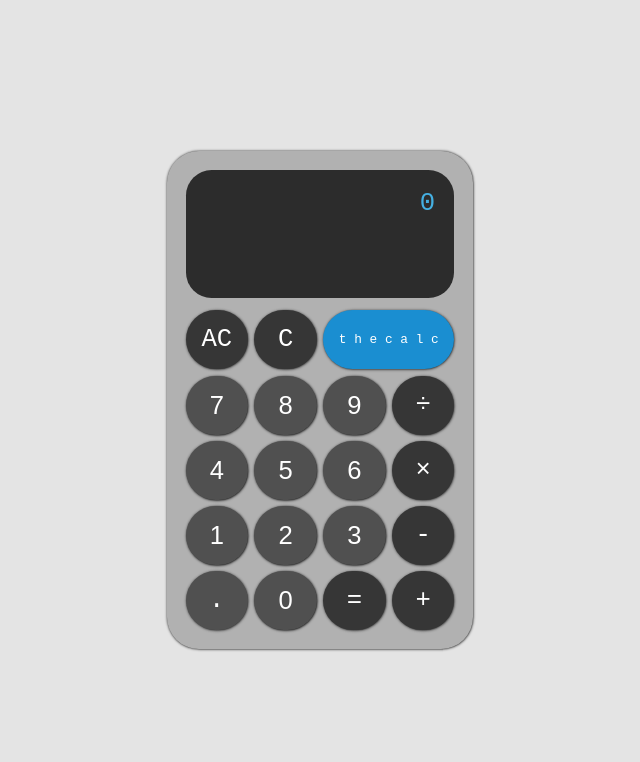
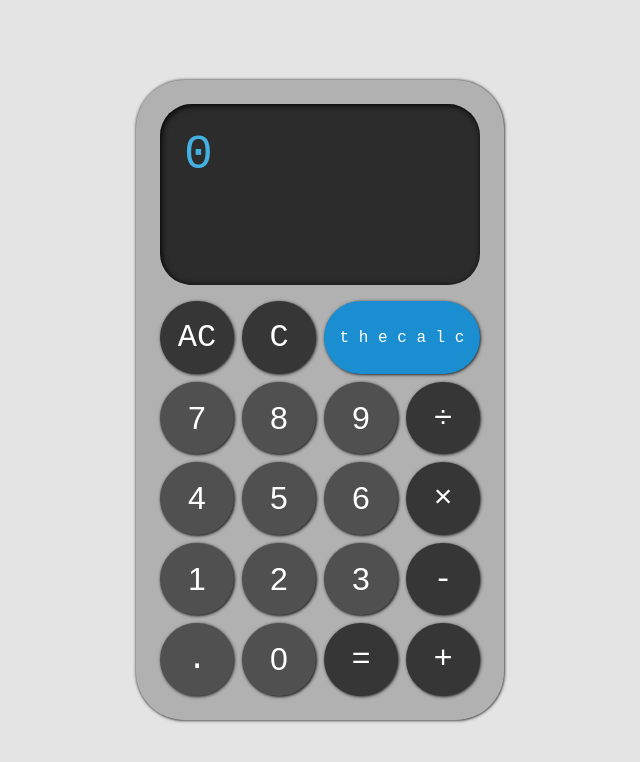
Before and after one commit to lrwthns/calculator, a plain HTML site: page index.html in a window 1280 px wide. Shown: the whole page, without its empty margins (320-960 px from the left). Drawn offline with Linux system fonts and the light colour scheme.

Commit message:
Fix layout scalability problem by switching units to rem

```diff
--- a/index.html
+++ b/index.html
@@ -6,12 +6,12 @@
     <link rel="stylesheet" type="text/css" href="style.css">
 </head>
 <body>
-    <div class="container">
+    <div id="container">
         <div id='display'>0</div>
-        <div class='buttons'>
+        <div id='buttons'>
             <button id='clear'>AC</button>
             <button id='backspace'>C</button>
-            <button id='thecalc'>t h e  c a l c</button>
+            <button id='thecalc'>t h e c a l c</button>
             <button class='numbers'>7</button>
             <button class='numbers'>8</button>
             <button class='numbers'>9</button>
--- a/style.css
+++ b/style.css
@@ -1,4 +1,4 @@
-/* okay what do I put here */
+
 body {
     display: grid;
     background-color: rgb(228, 228, 228);
@@ -6,74 +6,69 @@ body {
     align-content: center;
 }
 
-.container {
-    padding: 1vw;
+#container {
+    width: 20rem;
+    height: 37rem;
+    padding: 1.5rem;
     background-color:rgb(177, 177, 177);
+    border: none;
+    border-radius: 3rem;
+    box-shadow: 0.02rem 0.02rem 0.2rem 0 rgb(0, 0, 0);
+    display: grid;
+    grid-template-columns: 1fr;
     grid-template-rows: 1fr 2fr;
-    grid-gap: 5vw;
-    border: 0.5vw solid transparent;
-    border-radius: 2.5vw;
-    box-shadow: 0.02vw 0.02vw 0.2vw 0 rgb(0, 0, 0);
 }
 
 #display {
-    grid-row: 1/2;
-    width: 18vw;
-    height: 7vw;
-    font-size: 2vw;
+    font-size: 3rem;
     font-family: monospace;
     color: rgb(69, 176, 226);
     background-color: rgb(44, 44, 44);
-    padding: 1.5vw;
-    border-radius: 2vw;
-    margin-bottom: 1vw;
-    box-shadow: 0.03vw 0.03vw 0.6w 0 black inset;
+    padding: 1.5rem;
+    border-radius: 2rem;
+    margin-bottom: 1rem;
+    box-shadow: 0.08rem 0.08rem 0.4rem 0 black inset;
     word-wrap: break-word;
     overflow: hidden;
-    text-align: right;
 }
 
-.buttons {
-    grid-row: 2/3;
-    width: 21vw;
-    height: 25vw;
+#buttons {
     display: grid;
     grid-template-columns: repeat(4, 1fr);
     grid-template-rows: repeat(5, 1fr);
-    grid-gap: 0.5vw 0.5vw;
+    grid-gap: 0.5rem;
 }
 
 .numbers {
-    font-size: 2vw;
+    font-size: 2rem;
+    padding: 1rem;
     color: white;
     background-color: rgb(80, 80, 80);
-    border: 1vw solid transparent;
-    border-radius: 6vw;
+    border: none;
+    border-radius: 3rem;
     outline: none;
-    box-shadow: 0.03vw 0.03vw 0.2vw 0 rgb(0, 0, 0);
+    box-shadow: 0.05rem 0.05rem 0.2rem 0 rgb(0, 0, 0);
 }
 
 .numbers:hover {
-    background-color: rgb(61, 77, 102);
+    color: rgb(37, 37, 37);
+    background-color: rgb(240, 240, 240);
     border: none;
     box-shadow: none;
     transition: all .15s ease-in-out;
-    transform: translateY(-0.2vw);
-    /*position: relative;
-    animation: bounce 0.1s 1 linear;
-    animation-fill-mode: forwards;*/
+    transform: translateY(-0.2rem);
 }
 
 .operands {
-    font-size: 2vw;
+    font-size: 2rem;
+    padding: 1rem;
     font-family: monospace;
     color: rgb(255, 255, 255);
     background-color: rgb(54, 54, 54);
     border: none;
-    border: 1vw solid transparent;
-    border-radius: 6vw;
+    border-radius: 3rem;
     outline: none;
-    box-shadow: 0.03vw 0.03vw 0.2vw 0 rgb(24, 24, 24);
+    box-shadow: 0.05rem 0.05rem 0.2rem 0 rgb(24, 24, 24);
 }
 
 .operands:hover {
@@ -81,18 +76,19 @@ body {
     background-color: rgb(235, 130, 33);
     box-shadow: none;
     transition: all .15s ease-in-out;
-    transform: translateY(-0.2vw);
+    transform: translateY(-0.2rem);
 }
 
 #decimal, #equals, #clear, #backspace {
-    font-size: 2vw;
+    font-size: 2rem;
+    padding: 1rem;
     font-family: monospace;
     color: rgb(255, 255, 255);
     background-color: rgb(54, 54, 54);
     border: none;
-    border-radius: 6vw;
+    border-radius: 3rem;
     outline: none;
-    box-shadow: 0.03vw 0.03vw 0.2vw 0 rgb(24, 24, 24);
+    box-shadow: 0.05rem 0.05rem 0.2rem 0 rgb(24, 24, 24);
 }
 
 #decimal {
@@ -104,7 +100,7 @@ body {
     background-color: rgb(240, 240, 240);
     box-shadow: none;
     transition: all .15s ease-in-out;
-    transform: translateY(-0.2vw);
+    transform: translateY(-0.2rem);
 }
 
 #clear {
@@ -121,24 +117,21 @@ body {
     border: none;
     box-shadow: none;
     transition: all .15s ease-in-out;
-    transform: translateY(-0.2vw);
+    transform: translateY(-0.2rem);
 }
 
 .numbers:active, .operands:active, #decimal:active, #equals:active, #backspace:active, #clear:active {
-    transform: translateY(0vw);
+    transform: translateY(0.1rem);
 }
 
 #thecalc {
-    font-size: 1vw;
+    font-size: 1rem;
     font-family: monospace;
     color: rgb(255, 255, 255);
     background-color: rgb(26, 142, 209);
     border: none;
-    border-radius: 6vw;
+    border-radius: 3rem;
     grid-column: 3/5;
     outline: none;
-    box-shadow: 0.03vw 0.03vw 0.2vw 0 rgb(24, 24, 24);
+    box-shadow: 0.05rem 0.05rem 0.2rem 0 rgb(24, 24, 24);
 }
-
-/*@keyframes bounce { 0% { top: 0; } 30% { top: -0.05vw; } 70% { top: -0.10vw; } 100% { top: -0.25vw; } }
-*/
```
